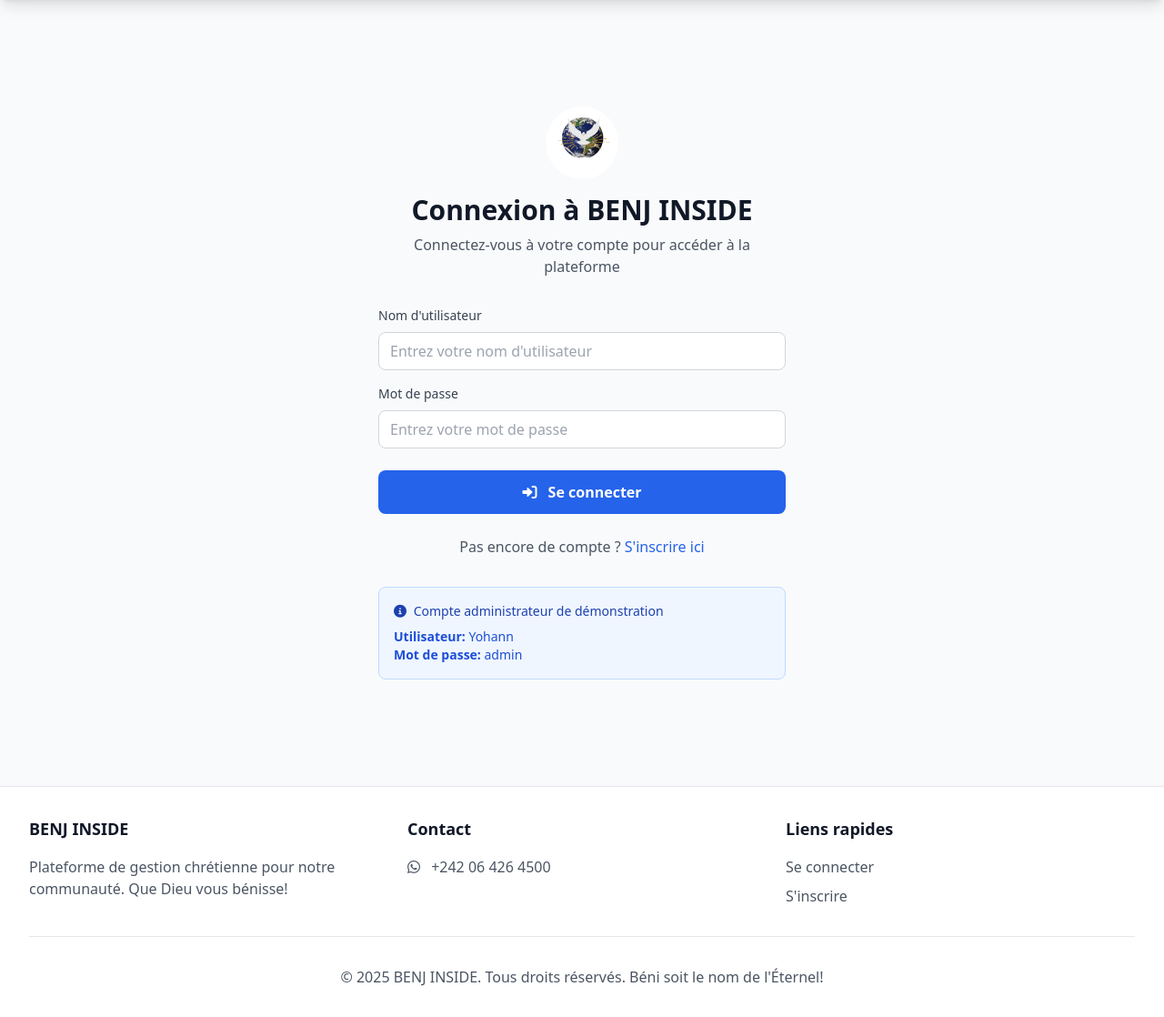
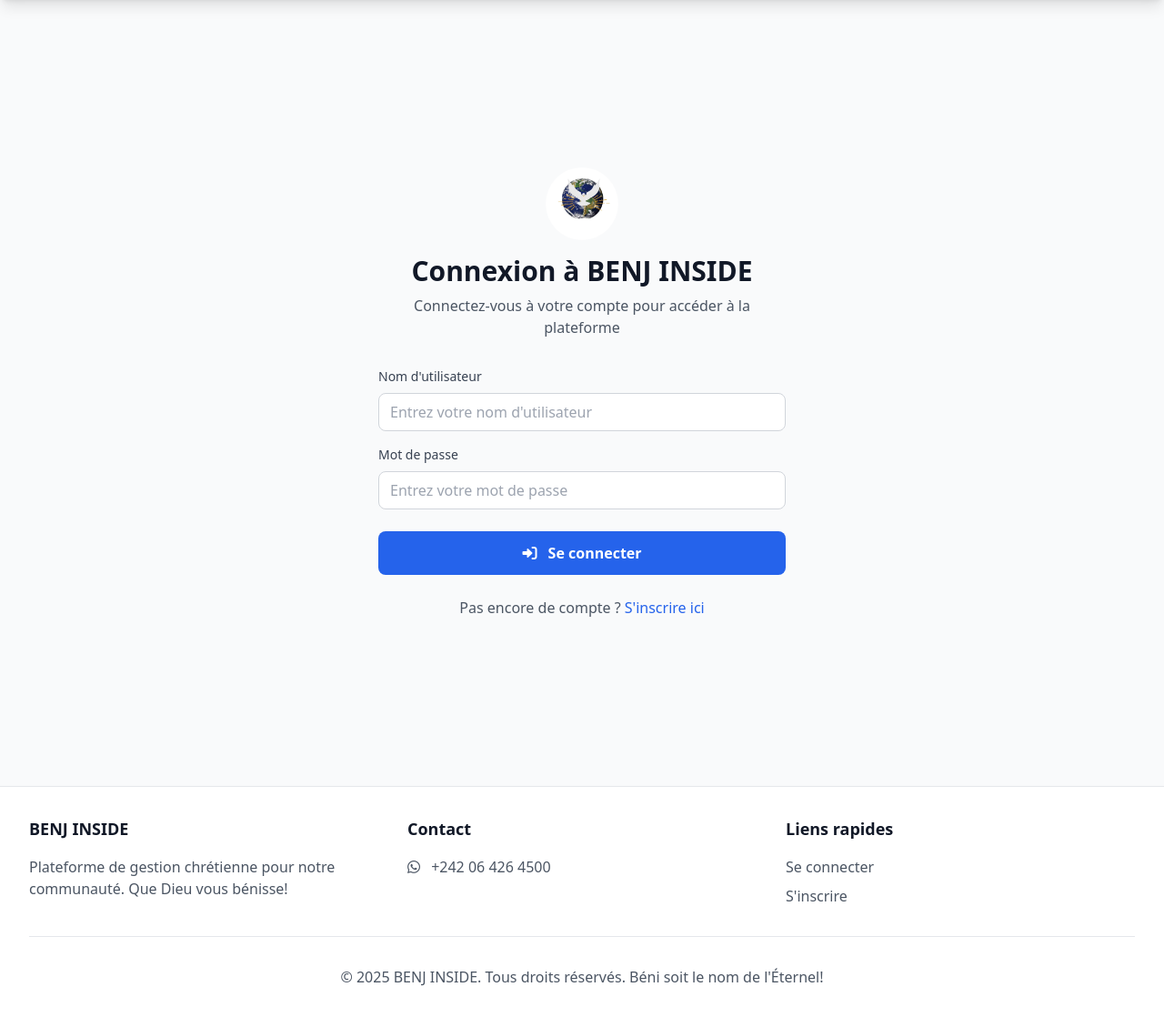
Before and after one commit to Richy-and/BENJ_SUPER, a Flask app: page /auth/login in a window 1280 px wide. Shown: the part 65-1183 px from the top of the page at 91% size. Run offline with Flask 3, Linux system fonts and the light colour scheme; some libraries are stand-ins or nearby versions.

Commit message:
Improve the login page appearance and allow the use of a specific username
Removes demo account info from login and allows 'Yohann' username by updating blocked accounts in `auth.py` and `login.html`.

Replit-Commit-Author: Agent
Replit-Commit-Session-Id: 565ac0b4-8b9b-4fe5-aace-b84b2958c81a
Replit-Commit-Screenshot-Url: https://storage.googleapis.com/screenshot-production-us-central1/670d1683-97da-4c4e-8755-c975f56bb6a1/565ac0b4-8b9b-4fe5-aace-b84b2958c81a/YzS7r0W

```diff
--- a/routes/auth.py
+++ b/routes/auth.py
@@ -13,7 +13,7 @@ def login():
         password = request.form['password']
 
         # Blocked accounts security
-        blocked_accounts = ['Yohann', 'admin', 'test', 'Test']
+        blocked_accounts = ['admin', 'test', 'Test']
         if username in blocked_accounts:
             flash('Accès interdit. Compte bloqué.', 'error')
             return render_template('auth/login.html')
@@ -48,7 +48,7 @@ def register():
             return render_template('auth/register.html')
 
         # Blocked accounts security
-        blocked_accounts = ['Yohann', 'admin', 'test', 'Test']
+        blocked_accounts = ['admin', 'test', 'Test']
         if username in blocked_accounts:
             flash('Ce nom d\'utilisateur est interdit.', 'error')
             return render_template('auth/register.html')
--- a/templates/auth/login.html
+++ b/templates/auth/login.html
@@ -59,17 +59,7 @@
             </div>
         </form>
 
-        <!-- Demo credentials info -->
-        <div class="mt-8 p-4 bg-blue-50 dark:bg-blue-900/20 rounded-lg border border-blue-200 dark:border-blue-800">
-            <h3 class="text-sm font-medium text-blue-800 dark:text-blue-200 mb-2">
-                <i class="fas fa-info-circle mr-1"></i>
-                Compte administrateur de démonstration
-            </h3>
-            <p class="text-sm text-blue-700 dark:text-blue-300">
-                <strong>Utilisateur:</strong> Yohann<br>
-                <strong>Mot de passe:</strong> admin
-            </p>
-        </div>
+
     </div>
 </div>
 {% endblock %}
```
Also changed, not shown: replit.md (+2 -1 lines).
